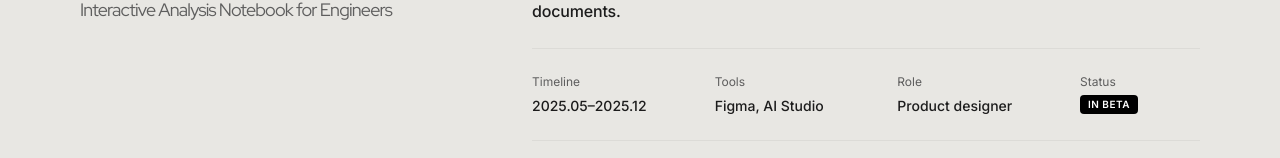
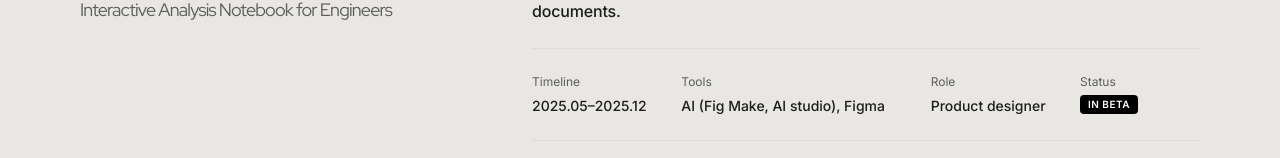
Before and after one commit to rainnie-oh/Paper, a React (Vite) app: page / in a window 1280 px wide. Shown: the part 794-952 px from the top of the page. Built offline with nearby package versions, Linux system fonts and the light colour scheme.

Commit message:
Update tool list, headings, and impact section copy

```diff
--- a/components/CaseStudy.tsx
+++ b/components/CaseStudy.tsx
@@ -59,14 +59,14 @@ const CaseStudy: React.FC = () => {
               <div className="hidden md:block w-full h-[1px] bg-black/[0.05]"></div>
 
               {/* Meta Row */}
-              <div className="w-full grid grid-cols-2 md:flex justify-between gap-6 md:gap-4">
+              <div className="w-full grid grid-cols-2 md:flex flex-wrap justify-between gap-6 md:gap-4">
                 <div className="flex flex-col gap-1 w-full md:max-w-[120px]">
                   <span className="font-sans text-xs md:text-[12px] text-paper-sub leading-[1.5] font-normal">Timeline</span>
                   <span className="font-sans text-sm md:text-[14px] font-medium text-paper-text leading-[1.5]">2025.05–2025.12</span>
                 </div>
-                <div className="flex flex-col gap-1 w-full md:max-w-[120px]">
+                <div className="flex flex-col gap-1 w-full md:max-w-[220px]">
                   <span className="font-sans text-xs md:text-[12px] text-paper-sub leading-[1.5] font-normal">Tools</span>
-                  <span className="font-sans text-sm md:text-[14px] font-medium text-paper-text leading-[1.5]">Figma, AI Studio</span>
+                  <span className="font-sans text-sm md:text-[14px] font-medium text-paper-text leading-[1.5]">AI (Fig Make, AI studio), Figma</span>
                 </div>
                 <div className="flex flex-col gap-1 w-full md:max-w-[120px]">
                   <span className="font-sans text-xs md:text-[12px] text-paper-sub leading-[1.5] font-normal">Role</span>
@@ -202,7 +202,7 @@ const CaseStudy: React.FC = () => {
           {/* Heading */}
           <div className="flex flex-col gap-3 md:gap-[12px] w-full">
             <h2 className="font-display text-4xl md:text-[52px] leading-tight md:leading-[1.077] tracking-tight md:tracking-[-0.8px] text-paper-text font-normal">
-              Highlights
+              Designing a modular system as the foundation
             </h2>
           </div>
 
@@ -368,9 +368,6 @@ const CaseStudy: React.FC = () => {
             <h2 className="font-display text-4xl md:text-[52px] leading-tight md:leading-[1.077] tracking-tight md:tracking-[-0.8px] text-paper-text font-normal">
               Impact & future directions
             </h2>
-            <p className="font-sans text-base md:text-[18px] font-medium leading-relaxed md:leading-[1.5] text-paper-sub">
-              Launched public beta December 2025.
-            </p>
           </div>
 
           {/* Impact Split */}
@@ -381,7 +378,7 @@ const CaseStudy: React.FC = () => {
               <div>
                 <h4 className="font-sans text-sm md:text-[14px] font-bold text-paper-text uppercase tracking-wider mb-2">Impact</h4>
                 <p className="font-sans text-base md:text-[16px] leading-relaxed text-paper-sub">
-                  Launched public beta December 2025. Since then, we've welcomed ODE Believers from institutions including:
+                  Since then, we've welcomed ODE Believers from institutions including:
                 </p>
               </div>
               {/* Institution Pills */}
```
